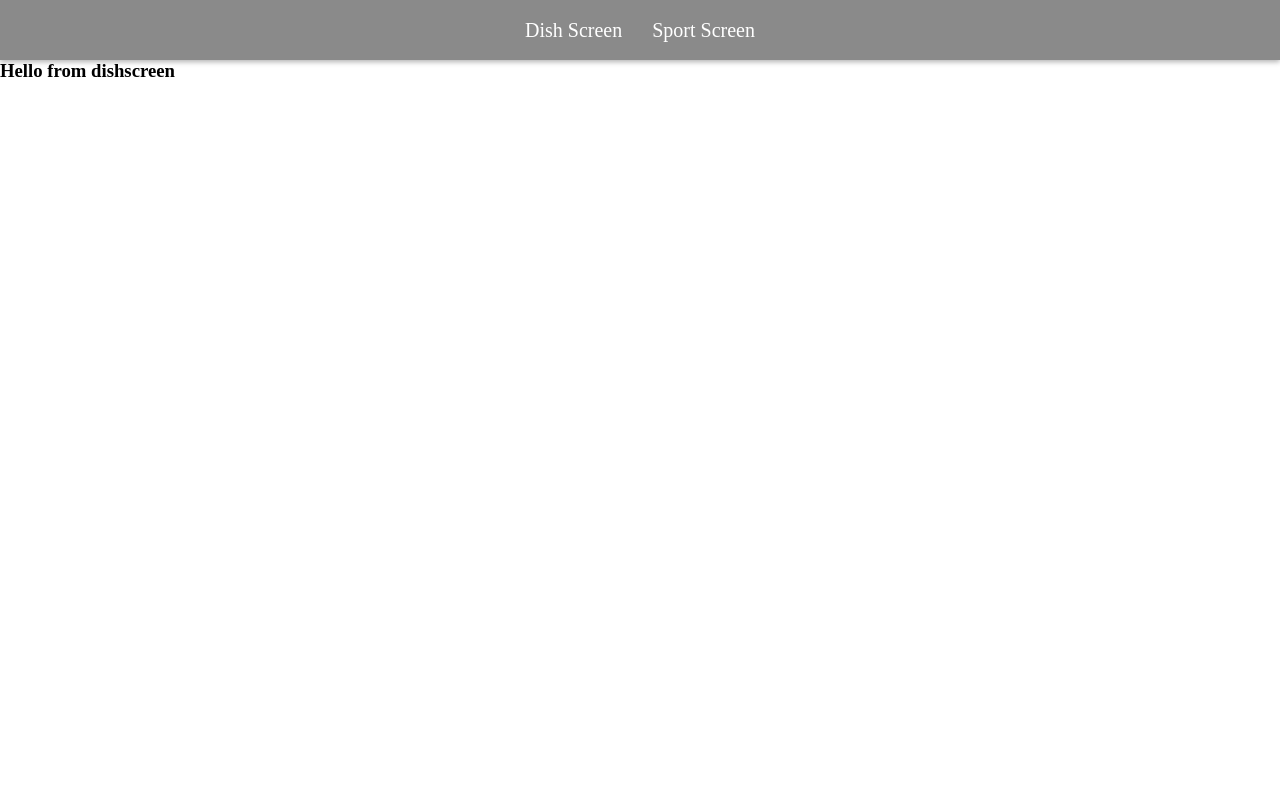
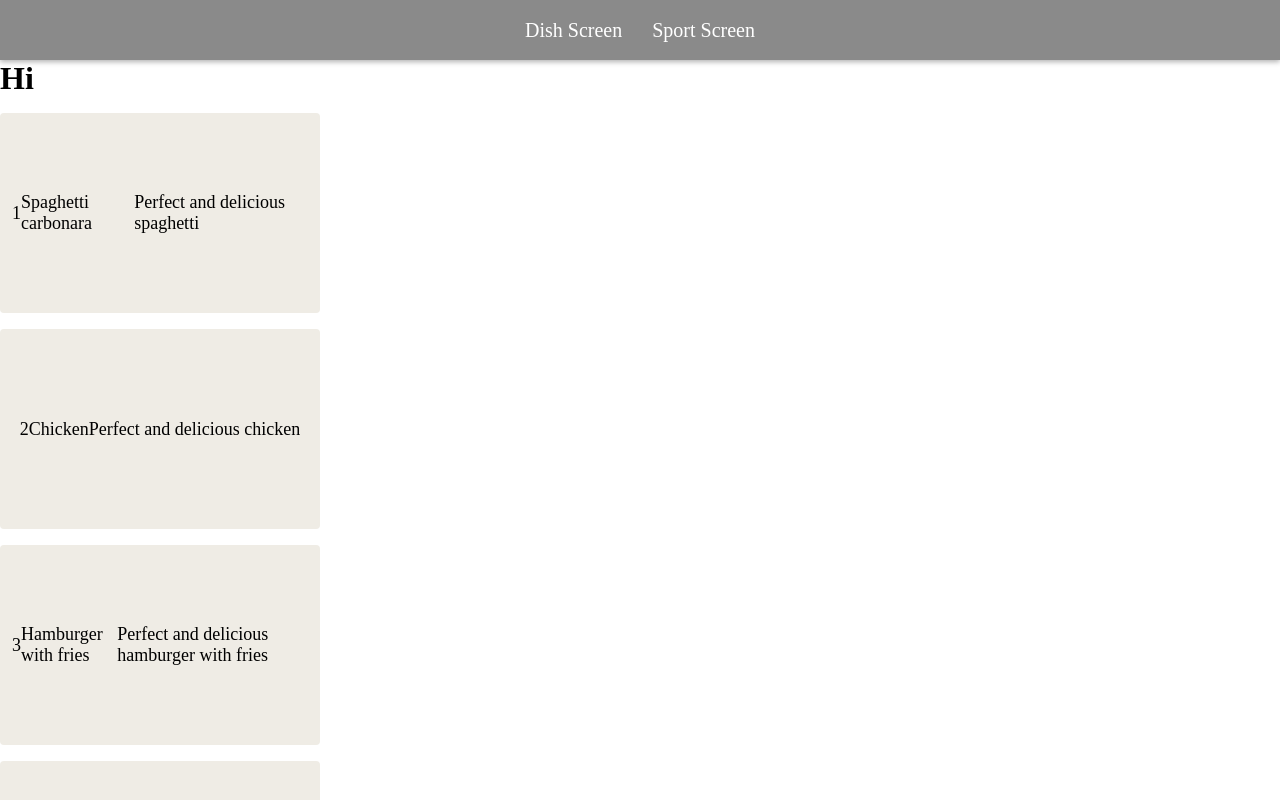
Before and after one commit to MiranKorkmaz/React-Typescript-Starter-Test, a React (Create React App) app: page /dishscreen in a window 1280 px wide. Shown: the top 800 px of the page. Built offline with nearby package versions, Linux system fonts and the light colour scheme; data requests are answered from the project's data file.

Commit message:
fetching dish db

```diff
--- a/src/screens/dish-screen/DishScreen.tsx
+++ b/src/screens/dish-screen/DishScreen.tsx
@@ -1,15 +1,56 @@
 import React, {useState, useEffect} from 'react'
+import { Card } from '../../components/layout/Card'
 
 interface Props {
 
 }
+interface Dish {
+  id: string,
+  title: string,
+  description: string,
+  url: string
+}
 
+const Title: React.FC<Props> = () => {
+  return (
+    <div>
+      <h1>Hi</h1>
+    </div>
+  )
+}
+
+
+const Dishes: React.FC<Dish> = ({id, title, description, url}) => {
+  return (
+    <Card>
+      <p>{id}</p>
+      <p>{title}</p>
+      <p>{description}</p>
+
+    </Card>
+  )
+}
 
 
 export const DishScreen: React.FC<Props> = () => {
+  const [dish, setDish] = useState([])
+  useEffect(() => {
+    const url = "http://localhost:3000/dishes"
+    fetch(url, {
+      method: "GET",
+      headers: {
+        'Content-Type': 'application/json',
+      }
+    })
+    .then(res => res.json())
+    .then(data => {
+      setDish(data)
+    })
+  }, [])
   return (
     <div>
-      <h3>Hello from dishscreen</h3>
+        <Title/>
+        {dish && dish.map((single: Dish) => <Dishes id={single.id} key={single.id} title={single.title} description={single.description} url={single.url}/>)}
     </div>
   )
 }
```
Also changed, not shown: src/components/Layout.tsx (added, +12 -0 lines).
